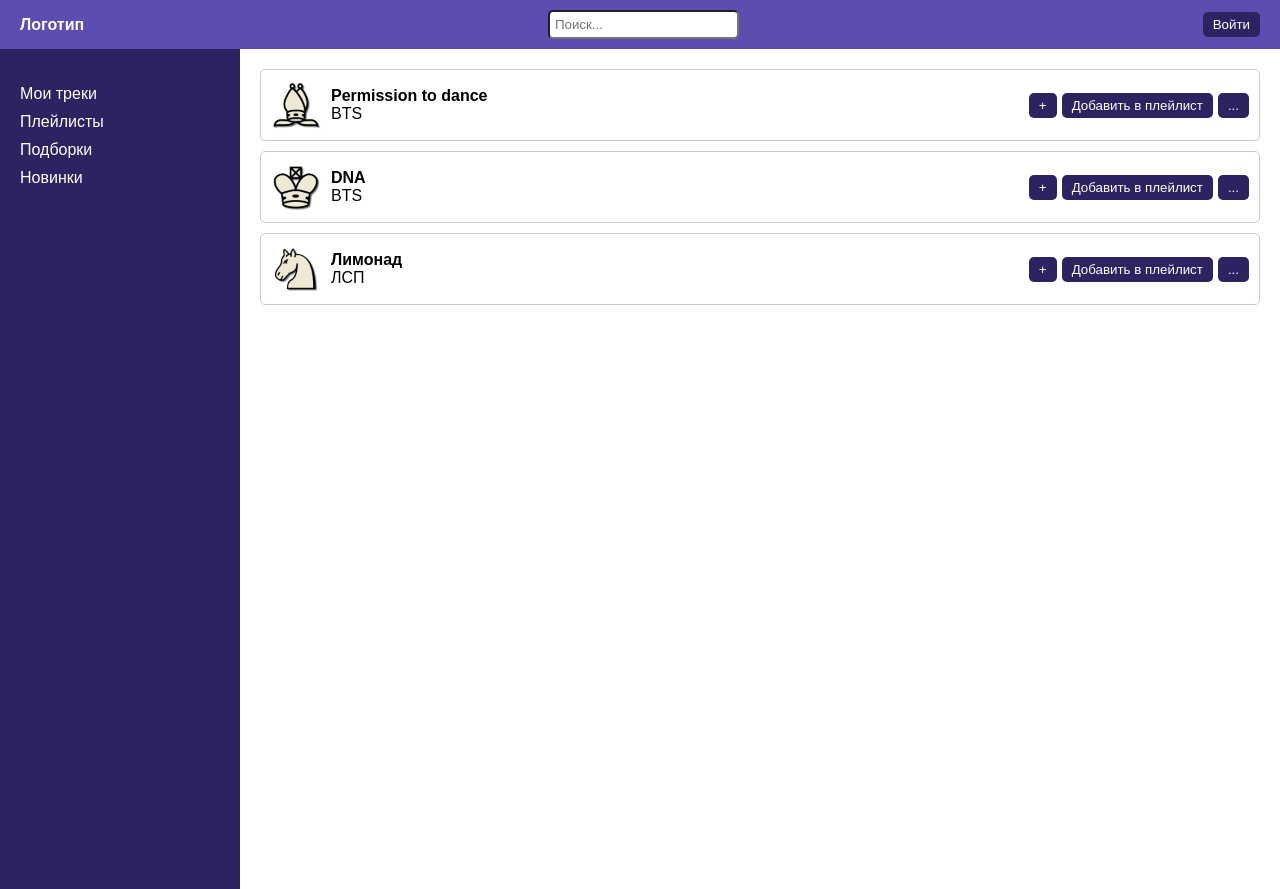
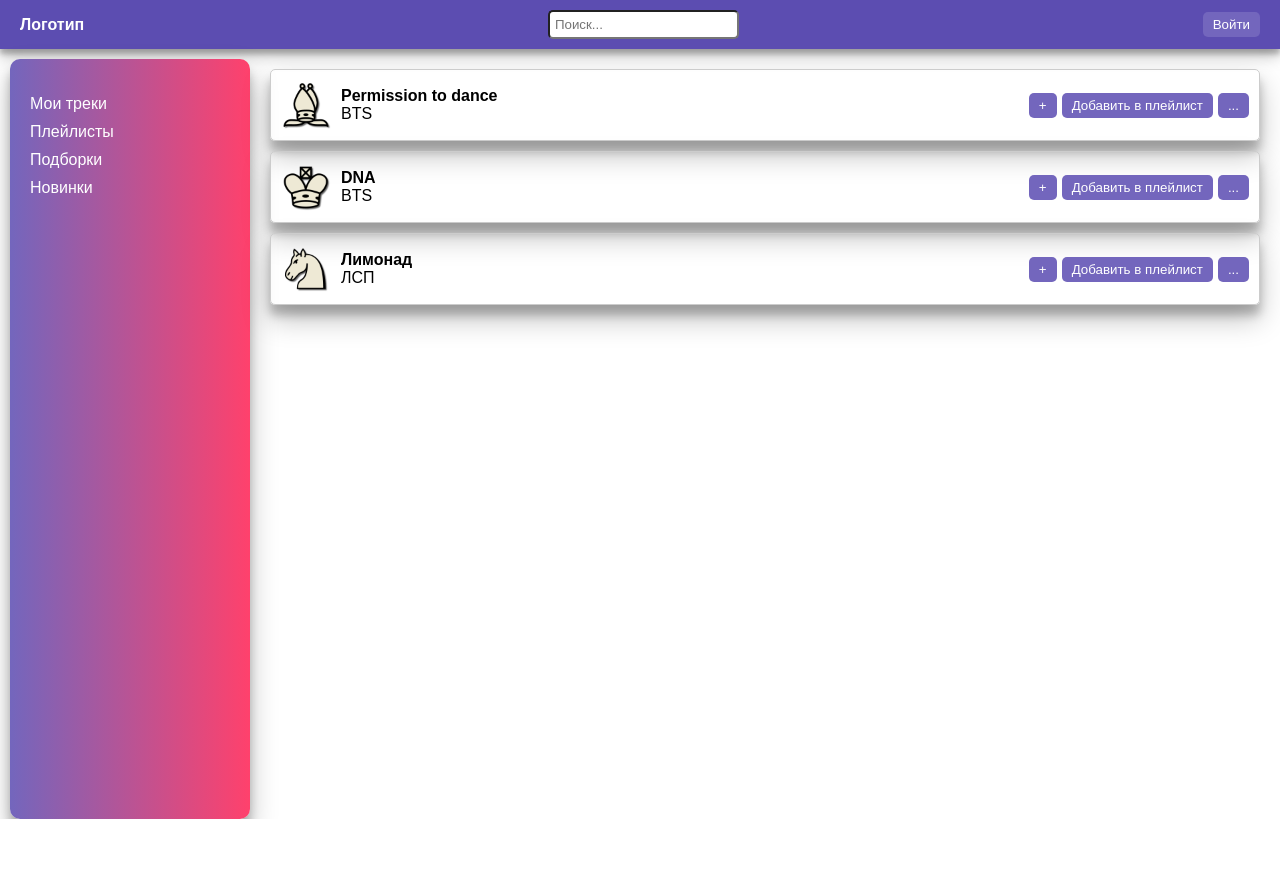
Before and after one commit to Madinusha/SoundScape, a plain HTML site: page main.html in a window 1280 px wide. After the commit the page ends 819 px from the top, so only its background shows below. Drawn offline with Linux system fonts and the light colour scheme.

Commit message:
Связаны две страницы: Главная и Регистрация. Добавлены стили для объектов.

```diff
--- a/styles.css
+++ b/main.css
@@ -10,6 +10,8 @@ header {
     background-color: #5c4db1;
     padding: 10px 20px;
     /* width: 100%; */
+    box-shadow: 0 7px 14px rgba(0,0,0,0.25),
+    			0 5px 5px rgba(0,0,0,0.22);
 }
 
 .logo {
@@ -25,7 +27,7 @@ input[type="text"] {
 .login-btn {
     padding: 5px 10px;
     border-radius: 5px;
-    background-color: #2f2261;
+    background-color: #7366bd;
     color: white;
     border: none;
     cursor: pointer;
@@ -36,10 +38,15 @@ input[type="text"] {
 }
 
 .sidebar {
-    background-color: #2f2261;
+    border-radius: 10px;
+    box-shadow: 0 14px 28px rgba(0,0,0,0.25),
+    			0 10px 10px rgba(0,0,0,0.22);
+    margin-left: 10px;
+    margin-top: 10px;
+    background: linear-gradient(to right, #7366bd, #FF416C);
     width: 200px;
     padding: 20px;
-    height: 100vh;
+    height: 90vh;
 }
 
 .sidebar ul {
@@ -68,6 +75,8 @@ input[type="text"] {
 
 /* Стили для каждого трека */
 .track {
+    box-shadow: 0 14px 28px rgba(0,0,0,0.25),
+			0 10px 10px rgba(0,0,0,0.22);
     border: 1px solid #ccc;
     border-radius: 5px;
     padding: 10px;
@@ -105,7 +114,7 @@ input[type="text"] {
 /* Стили для кнопок в треке */
 .actions button {
     margin-left: 5px; /* Добавляем небольшой отступ между кнопками */
-    background-color: #2f2261;
+    background-color: #7366bd;
     color: white;
     border: none;
     border-radius: 5px;
@@ -123,6 +132,8 @@ input[type="text"] {
     align-items: center;
     width: 7em; /* Задаем фиксированную ширину */
     margin-right: 20px; /* Добавляем отступ между плейлистами */
+    box-shadow: 0 7px 14px rgba(0,0,0,0.25),
+        			0 5px 5px rgba(0,0,0,0.22);
 }
 
 /* Стили для блока содержащего информацию о плейлисте */
--- a/index.html
+++ b/main.html
@@ -3,14 +3,14 @@
 <head>
     <meta charset="UTF-8">
     <meta name="viewport" content="width=device-width, initial-scale=1.0">
-    <link rel="stylesheet" href="styles.css">
-    <title>Music App</title>
+    <link rel="stylesheet" href="main.css">
+    <title>SoundScape</title>
 </head>
 <body>
 <header class="header">
     <div class="logo">Логотип</div>
     <input type="text" placeholder="Поиск...">
-    <button class="login-btn">Войти</button>
+    <button id="SignIn" onclick="showRegisterPage()" class="login-btn">Войти</button>
 </header>
 <div class="content-container">
     <nav class="sidebar">
@@ -39,6 +39,6 @@
 <footer>
     <!-- Текущий трек -->
 </footer>
-<script src="script.js"></script>
+<script src="main.js"></script>
 </body>
 </html>
--- a/script.js
+++ b/main.js
@@ -80,6 +80,10 @@ function displayCollections() {
     });
 }
 
+function showRegisterPage() {
+    console.log("dfkanskjna")
+    window.location.href = 'registration.html';
+}
 
 function showMyTracks() {
     hideAllBlocks();
```
Also changed, not shown: registration.html (+5 -0 lines).
